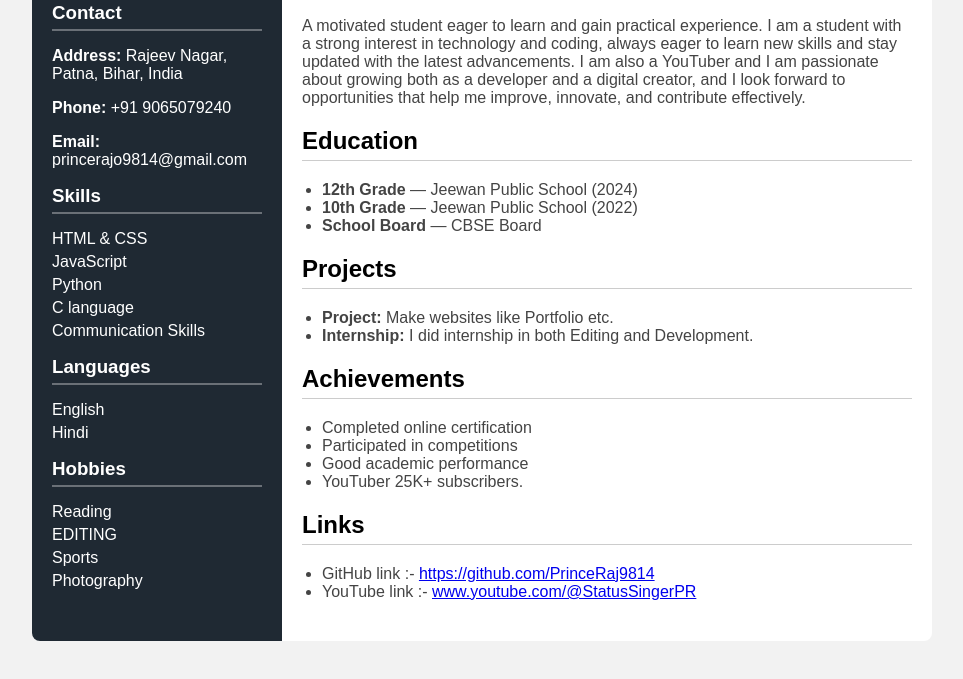
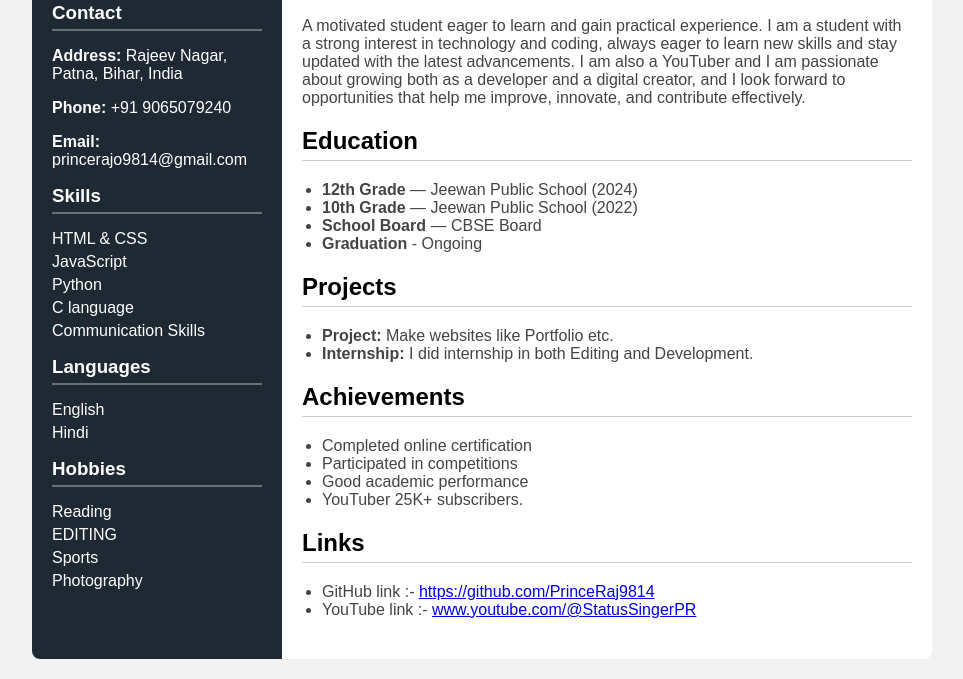
Before and after one commit to PrinceRaj9814/Resume, a plain HTML site: page index.html in a window 1280 px wide. Shown: the part 178-857 px from the top of the page, without its empty margins (158-1121 px from the left). Drawn offline with Linux system fonts and the light colour scheme.

Commit message:
Add ongoing graduation information to index.html

```diff
--- a/index.html
+++ b/index.html
@@ -146,6 +146,7 @@
                 <li><strong>12th Grade</strong> — Jeewan Public School (2024)</li>
                 <li><strong>10th Grade</strong> — Jeewan Public School (2022)</li>
                 <li><strong>School Board</strong> — CBSE Board</li>
+                <li><strong>Graduation</strong> - Ongoing</li>
             </ul>
         </div>
 
```
